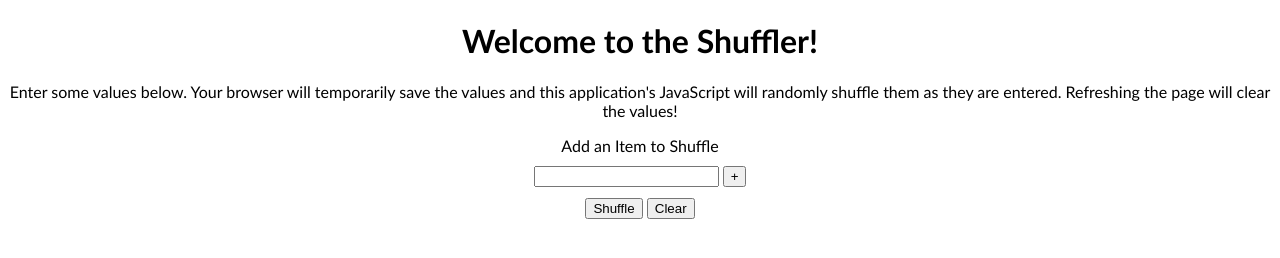
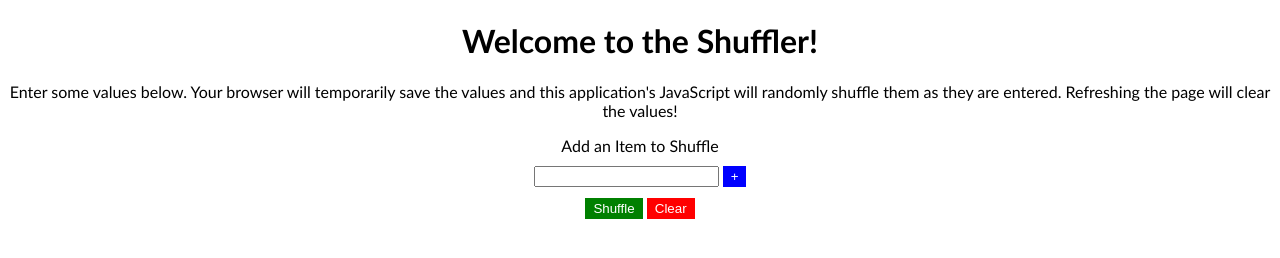
Before and after one commit to nick-ramsay/shuffler, a plain HTML site: page index.html in a window 1280 px wide. Drawn offline with Linux system fonts and the light colour scheme.

Commit message:
Customized buttons

```diff
--- a/assets/styles/style.css
+++ b/assets/styles/style.css
@@ -7,3 +7,30 @@ body {
     width: 100%;
     margin: 10px 0;
 }
+
+button {
+
+    border-style: solid;
+}
+
+button:hover {
+    cursor: pointer;
+}
+
+.btn-green {
+    border-color: green;
+    background-color: green;
+    color: white;
+}
+
+.btn-blue {
+    border-color: blue;
+    background-color: blue;
+    color: white;
+}
+
+.btn-red {
+    border-color: red;
+    background-color: red;
+    color: white;
+}
--- a/index.html
+++ b/index.html
@@ -18,11 +18,11 @@
         </div>
         <div class="shuffler-row">
             <input type="text" id="shuffle-item" name="shuffle-item">
-            <button id="add-btn">&#x002B;</button>
+            <button id="add-btn" class="btn-blue">&#x002B;</button>
         </div>
         <div class="shuffler-row">
-            <button id="shuffle-btn">Shuffle</button>
-            <button id="clear-btn">Clear</button>
+            <button id="shuffle-btn" class="btn-green">Shuffle</button>
+            <button id="clear-btn" class="btn-red">Clear</button>
         </div>
         <div id="shuffled-items" class="shuffler-row">
         </div>
```
